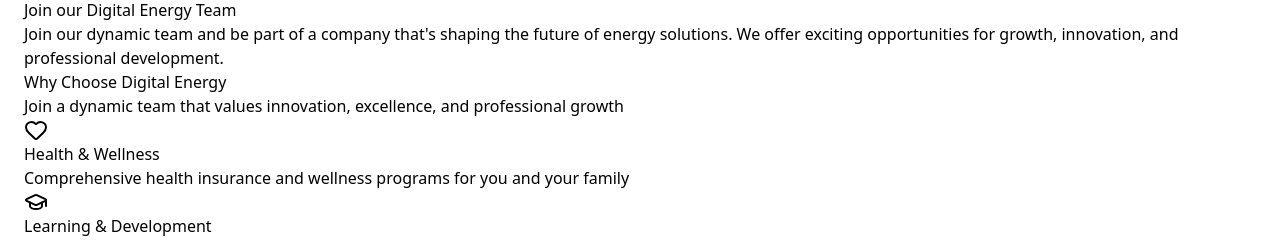
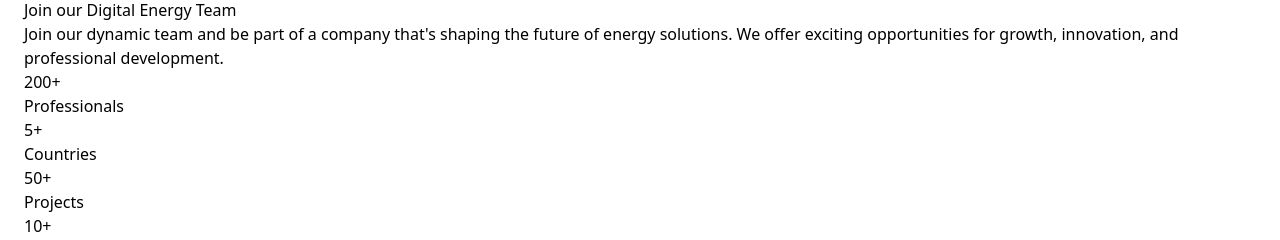
Before and after one commit to seunosinowo/digitalenergy, a React (Vite) app: page /careers in a window 1280 px wide. Shown: the part 557-797 px from the top of the page. Built offline with nearby package versions, Linux system fonts and the light colour scheme.

Commit message:
Careers Section updated

```diff
--- a/src/pages/Career.jsx
+++ b/src/pages/Career.jsx
@@ -2,14 +2,13 @@
 import { motion } from "framer-motion"
 import { Card, CardContent } from "../components/ui/card"
 import { Button } from "../components/ui/button"
-import { MapPin, Clock, Users, GraduationCap, Heart, Award } from "lucide-react"
+import { MapPin, Clock, Users, GraduationCap, Heart, Award, ChevronRight } from "lucide-react"
 import { Link } from "react-router-dom"
 
 const jobOpenings = [
   {
     id: 1,
     title: "Senior Mechanical Engineer",
-    department: "Engineering",
     location: "Lagos, Nigeria",
     type: "Full-time",
     experience: "5+ years",
@@ -18,56 +17,14 @@
   {
     id: 2,
     title: "Project Manager",
-    department: "Project Management",
     location: "Port Harcourt, Rivers State",
     type: "Full-time",
     experience: "7+ years",
     description: "Manage large-scale energy infrastructure projects",
   },
-  {
-    id: 3,
-    title: "Electrical Engineer",
-    department: "Engineering",
-    location: "Abuja, FCT",
-    type: "Full-time",
-    experience: "3+ years",
-    description: "Design and implement electrical systems for energy projects",
-  },
-  {
-    id: 4,
-    title: "QA/QC Inspector",
-    department: "Quality Assurance",
-    location: "Warri, Delta State",
-    type: "Full-time",
-    experience: "4+ years",
-    description: "Ensure quality standards and compliance in construction projects",
-  },
-  {
-    id: 5,
-    title: "HSE Officer",
-    department: "Health, Safety & Environment",
-    location: "Lagos, Nigeria",
-    type: "Full-time",
-    experience: "3+ years",
-    description: "Implement and monitor health, safety, and environmental protocols",
-  },
-  {
-    id: 6,
-    title: "Procurement Specialist",
-    department: "Procurement",
-    location: "Lagos, Nigeria",
-    type: "Full-time",
-    experience: "4+ years",
-    description: "Manage procurement processes and vendor relationships",
-  },
 ]
 
 const benefits = [
-  {
-    icon: Heart,
-    title: "Health & Wellness",
-    description: "Comprehensive health insurance and wellness programs for you and your family",
-  },
   {
     icon: GraduationCap,
     title: "Learning & Development",
@@ -126,9 +83,42 @@
             We offer exciting opportunities for growth, innovation, and professional development.
           </motion.p>
         </div>
+
+        {/* Floating elements */}
+        <motion.div
+          className="absolute bottom-10 right-10 w-24 h-24 rounded-full bg-orange-500/20 blur-xl"
+          animate={{ scale: [1, 1.2, 1] }}
+          transition={{ duration: 4, repeat: Infinity }}
+        />
       </section>
 
-      {/* Why Work With Us */}
+      {/* Stats Section */}
+      <section className="py-16 bg-gradient-to-r from-blue-50 to-gray-50">
+        <div className="container mx-auto px-4">
+          <div className="grid grid-cols-2 md:grid-cols-4 gap-8 max-w-5xl mx-auto">
+            {[
+              { value: "200+", label: "Professionals" },
+              { value: "5+", label: "Countries" },
+              { value: "50+", label: "Projects" },
+              { value: "10+", label: "Years" }
+            ].map((stat, index) => (
+              <motion.div
+                key={stat.label}
+                initial={{ opacity: 0, y: 20 }}
+                whileInView={{ opacity: 1, y: 0 }}
+                viewport={{ once: true }}
+                transition={{ delay: index * 0.1 }}
+                className="text-center"
+              >
+                <div className="text-3xl md:text-4xl font-bold text-blue-900 mb-2">{stat.value}</div>
+                <div className="text-gray-600">{stat.label}</div>
+              </motion.div>
+            ))}
+          </div>
+        </div>
+      </section>
+
+      {/* Why Work With Us - Enhanced */}
       <section className="py-20">
         <div className="container mx-auto px-4">
           <motion.div
@@ -138,13 +128,18 @@
             viewport={{ once: true }}
             className="text-center mb-16"
           >
-            <h2 className="text-3xl md:text-4xl font-bold text-gray-900 mb-4">Why Choose Digital Energy</h2>
+            <div className="inline-block bg-blue-100 text-blue-700 px-4 py-1 rounded-full mb-4 font-medium">
+              Why Choose Us
+            </div>
+            <h2 className="text-3xl md:text-4xl font-bold text-gray-900 mb-4">
+              Grow With Digital Energy
+            </h2>
             <p className="text-lg text-gray-600 max-w-3xl mx-auto">
-              Join a dynamic team that values innovation, excellence, and professional growth
+              We invest in our people as much as we invest in technology
             </p>
           </motion.div>
 
-          <div className="grid md:grid-cols-2 lg:grid-cols-4 gap-8">
+          <div className="grid md:grid-cols-2 lg:grid-cols-3 gap-8">
             {benefits.map((benefit, index) => (
               <motion.div
                 key={benefit.title}
@@ -153,13 +148,18 @@
                 transition={{ duration: 0.6, delay: index * 0.1 }}
                 viewport={{ once: true }}
               >
-                <Card className="h-full text-center hover:shadow-lg transition-shadow border-0 shadow-md">
-                  <CardContent className="p-6">
-                    <div className="w-16 h-16 bg-primary-100 rounded-full flex items-center justify-center mx-auto mb-4">
-                      <benefit.icon className="h-8 w-8 text-primary-500" />
+                <Card className="h-full hover:shadow-lg transition-all duration-300 border-0 shadow-sm group overflow-hidden">
+                  <CardContent className="p-6 relative">
+                    <div className="absolute top-6 right-6 opacity-20 group-hover:opacity-100 transition-opacity">
+                      <div className={`w-16 h-16 rounded-full ${benefit.color?.replace('bg-', 'bg-')} blur-xl`} />
                     </div>
-                    <h3 className="text-xl font-bold text-gray-900 mb-3">{benefit.title}</h3>
-                    <p className="text-gray-600">{benefit.description}</p>
+
+                    <div className={`w-14 h-14 rounded-xl ${benefit.color} flex items-center justify-center mb-6 relative z-10`}>
+                      <benefit.icon className="h-6 w-6" />
+                    </div>
+
+                    <h3 className="text-xl font-bold text-gray-900 mb-3 relative z-10">{benefit.title}</h3>
+                    <p className="text-gray-600 relative z-10">{benefit.description}</p>
                   </CardContent>
                 </Card>
               </motion.div>
@@ -231,8 +231,8 @@
         </div>
       </section>
 
-      {/* CTA Section */}
-      <section className="py-20 bg-gray-900 text-white">
+      {/* Enhanced CTA Section */}
+      <section className="py-20 bg-gradient-to-r from-indigo-600 to-purple-600 text-white">
         <div className="container mx-auto px-4">
           <motion.div
             initial={{ opacity: 0, y: 30 }}
@@ -241,14 +241,26 @@
             viewport={{ once: true }}
             className="text-center max-w-4xl mx-auto"
           >
-            <h2 className="text-3xl md:text-4xl font-bold mb-6">Don't See Your Role?</h2>
-            <p className="text-xl text-gray-300 mb-8 leading-relaxed">
-              We're always looking for talented individuals to join our team. Send us your resume and we'll keep you in
-              mind for future opportunities.
+            <div className="inline-block bg-white/20 backdrop-blur-sm px-4 py-1 rounded-full mb-6">
+              <p className="text-sm font-medium">Future Opportunities</p>
+            </div>
+
+            <h2 className="text-3xl md:text-4xl font-bold mb-6">
+              Ready to Power Your Career?
+            </h2>
+
+            <p className="text-xl text-indigo-100 mb-8 leading-relaxed max-w-2xl mx-auto">
+              Even if you don't see your perfect role today, join our talent community for future opportunities at Digital Energy.
             </p>
-            <Link to="/contact">
-              <Button className="bg-primary-500 hover:bg-primary-600 text-white">Submit Your Resume</Button>
-            </Link>
+
+            <div className="flex flex-col sm:flex-row gap-4 justify-center">
+              <Link to="/contact">
+                <Button className="bg-orange-500 hover:bg-orange-600 text-white px-8 py-6 text-base font-medium flex items-center">
+                  Submit Your Resume
+                  <ChevronRight className="ml-2 h-4 w-4" />
+                </Button>
+              </Link>
+            </div>
           </motion.div>
         </div>
       </section>
```
